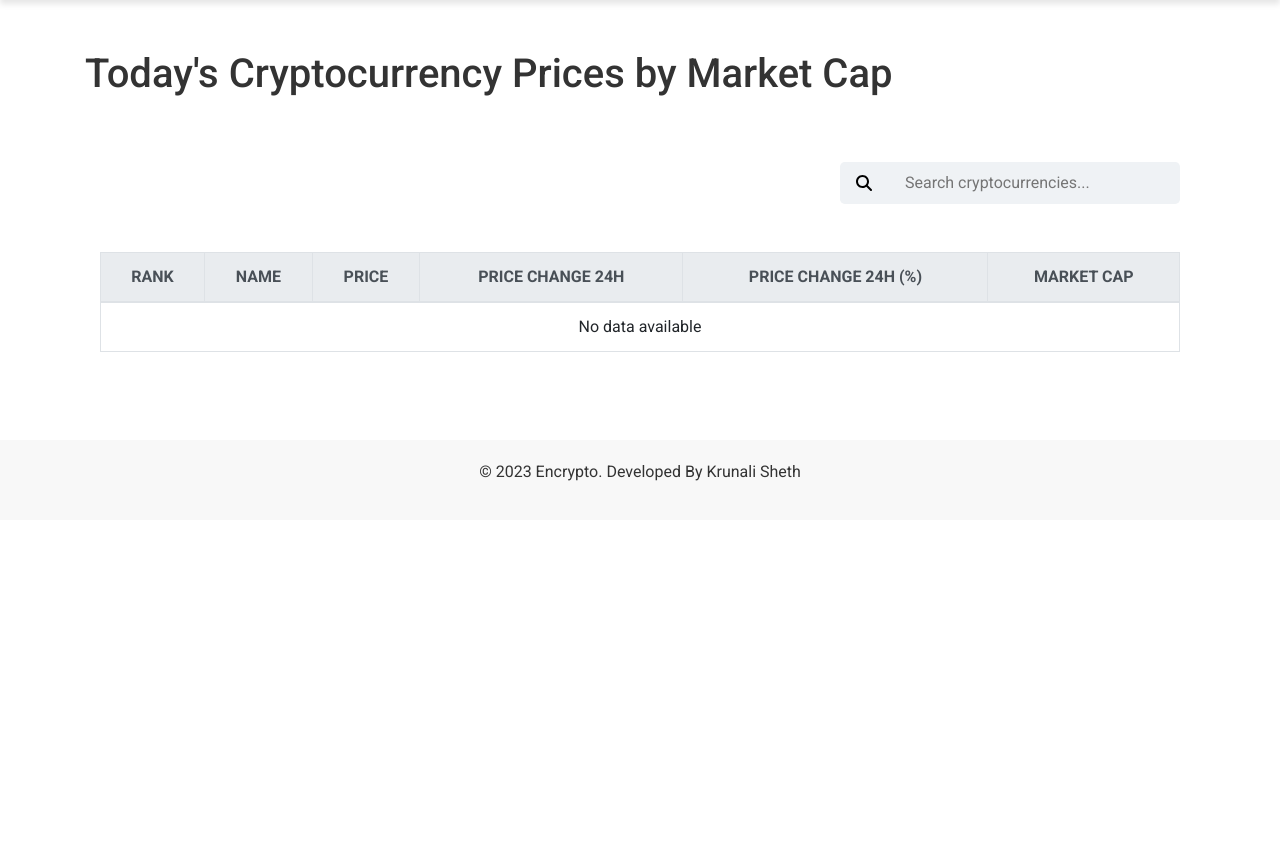
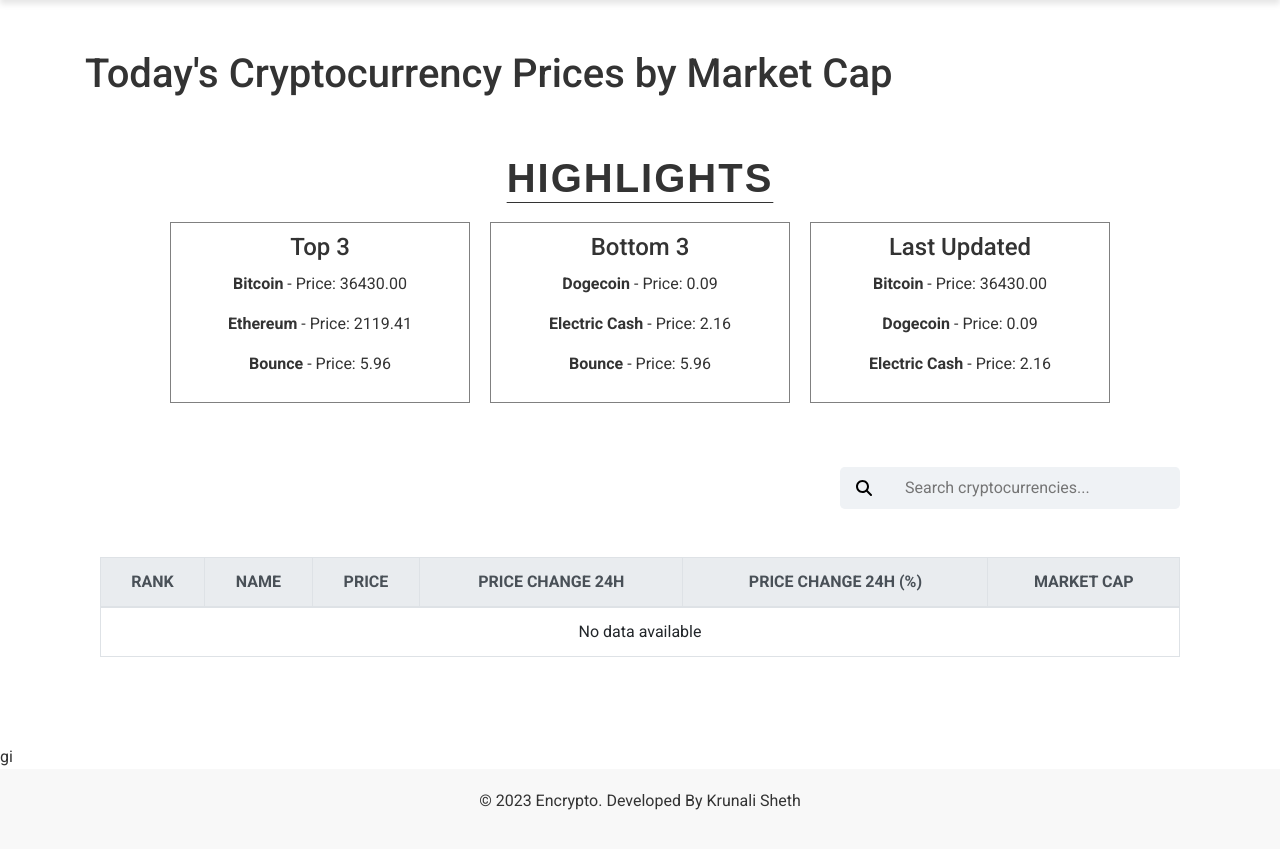
Before and after one commit to dataSHETHinks/Encrypto, a Django app: page / in a window 1280 px wide. Shown: the part 56-905 px from the top of the page. Before the commit the page ends 537 px from the top, so only its background shows below. Run offline with Django 4.2, Linux system fonts and the light colour scheme; data comes from the database, SQL or seed files in the repository; data that the repository does not hold is empty; some libraries are stand-ins or nearby versions.

Commit message:
zayed | highlights | 3 tiles
added last update, top, bottom

```diff
--- a/crypto/static/css/custom.css
+++ b/crypto/static/css/custom.css
@@ -181,3 +181,32 @@ tbody tr:hover {
   margin-bottom: 50px !important;
   padding: 0.5rem 0.5rem !important
 }
+
+.highlights-container {
+    margin-top: 20px; /* Adjust the margin-top as needed */
+}
+
+.highlights-container .crypto-item {
+    /* Apply styles similar to the global crypto currencies section */
+    display: flex;
+    flex-direction: column;
+    align-items: center;
+    border: 1px solid rgb(128, 128, 128);
+    padding: 10px;
+    width: 300px;
+}
+
+.highlights-container .crypto-item h3 {
+    /* Style for the heading within each crypto-item */
+    font-size: 1.5rem;
+    margin-bottom: 10px;
+}
+.green-arrow {
+  font-size: 18px;
+  color: green
+}
+
+.red-arrow {
+  font-size: 18px;
+  color: red
+}
--- a/mainapp/views.py
+++ b/mainapp/views.py
@@ -160,7 +160,11 @@ def home_view(request):
     top_10_crypto_url_global = ('https://api.coingecko.com/api/v3/coins/markets?vs_currency=USD&order=market_cap_desc'
                                 '&per_page=10&page=1&sparkline=true')
     top_10_crypto_data_global = requests.get(top_10_crypto_url_global).json()
-
+    highlights_data = Cryptocurrency.objects.all().order_by('-current_price')[:3]
+    # Fetch bottom 3 cryptocurrencies based on price
+    bottom_3_price = Cryptocurrency.objects.all().order_by('current_price')[:3]
+    # Fetch latest 3 cryptocurrencies based on date added
+    latest_3_added = Cryptocurrency.objects.all().order_by('-id')[:3]
     # check if user is logged in
     if request.user.is_authenticated:
 
@@ -191,10 +195,17 @@ def home_view(request):
             'user_cryptocurrencies': user_cryptocurrencies,
             'user_portfolio': user_portfolio,
             'crypto_price_changes': crypto_price_changes,
+            'highlights_data': highlights_data,
+            'bottom_3_price': bottom_3_price,
+            'latest_3_added': latest_3_added,
         }
 
     else:
-        context = {'top_10_crypto_data_global': top_10_crypto_data_global}
+        context = {'top_10_crypto_data_global': top_10_crypto_data_global,
+                   'highlights_data': highlights_data,
+                   'bottom_3_price': bottom_3_price,
+                   'latest_3_added': latest_3_added,
+                   }
     return render(request, 'home.html', context)
 
 
--- a/templates/footer.html
+++ b/templates/footer.html
@@ -1,4 +1,4 @@
-{% load static %}
+gi{% load static %}
 
 <!-- Footer Start -->
 <footer style="background-color: #f8f8f8; color: #333; text-align: center; padding: 20px 0;">
--- a/templates/home.html
+++ b/templates/home.html
@@ -24,6 +24,38 @@ Home
 
     <h1>Today's Cryptocurrency Prices by Market Cap
 </h1>
+
+
+<!-- HIGHLIGHTS SECTION -->
+<div class="row justify-content-center">
+    <h2 class="text-center mt-5 mb-0 custom-heading">Highlights</h2>
+</div>
+<!-- Ensure there is some space between this header and the flex-container -->
+<div class="flex-container highlights-container"> <!-- Add a custom class 'highlights-container' -->
+    <!-- TOP 3 CURRENCIES -->
+    <div class="crypto-item">
+        <h3>Top 3</h3>
+        {% for cryptocurrency in highlights_data|slice:":3" %}
+            <p><b>{{ cryptocurrency.name }}</b> - Price: {{ cryptocurrency.current_price }}</p>
+        {% endfor %}
+    </div>
+
+    <!-- BOTTOM 3 CURRENCIES -->
+    <div class="crypto-item">
+        <h3>Bottom 3</h3>
+        {% for cryptocurrency in bottom_3_price %}
+            <p><b>{{ cryptocurrency.name }}</b> - Price: {{ cryptocurrency.current_price }}</p>
+        {% endfor %}
+    </div>
+
+    <!-- LATEST 3 CURRENCIES -->
+    <div class="crypto-item">
+        <h3>Last Updated</h3>
+        {% for cryptocurrency in latest_3_added %}
+            <p><b>{{ cryptocurrency.name }}</b> - Price: {{ cryptocurrency.current_price }}</p>
+        {% endfor %}
+    </div>
+</div>
 
 <!--SEARCH BAR-->
 <div class="container mt-5 mb-5">
```
Also changed, not shown: crypto/settings.py (+8 -8 lines).
